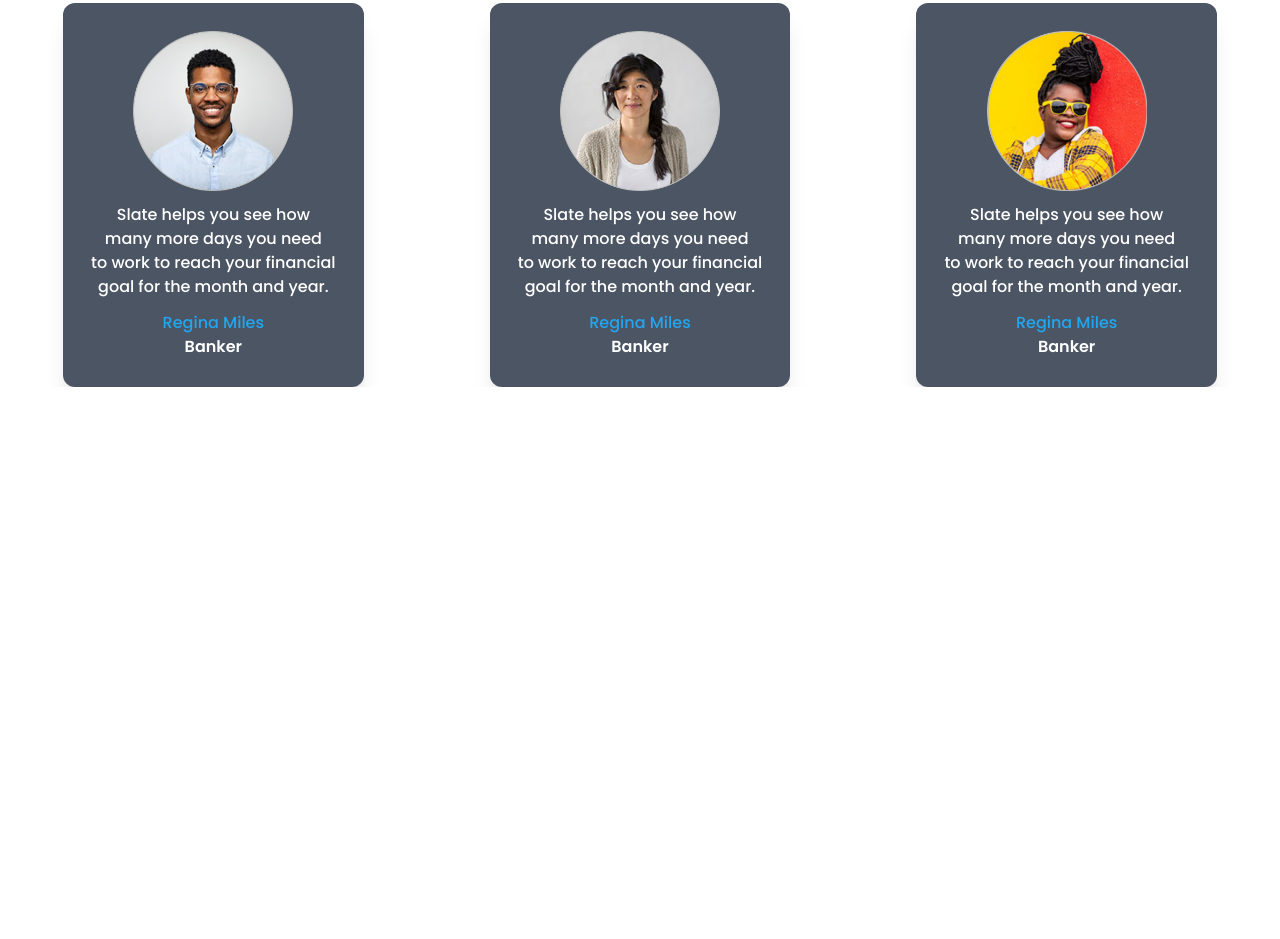
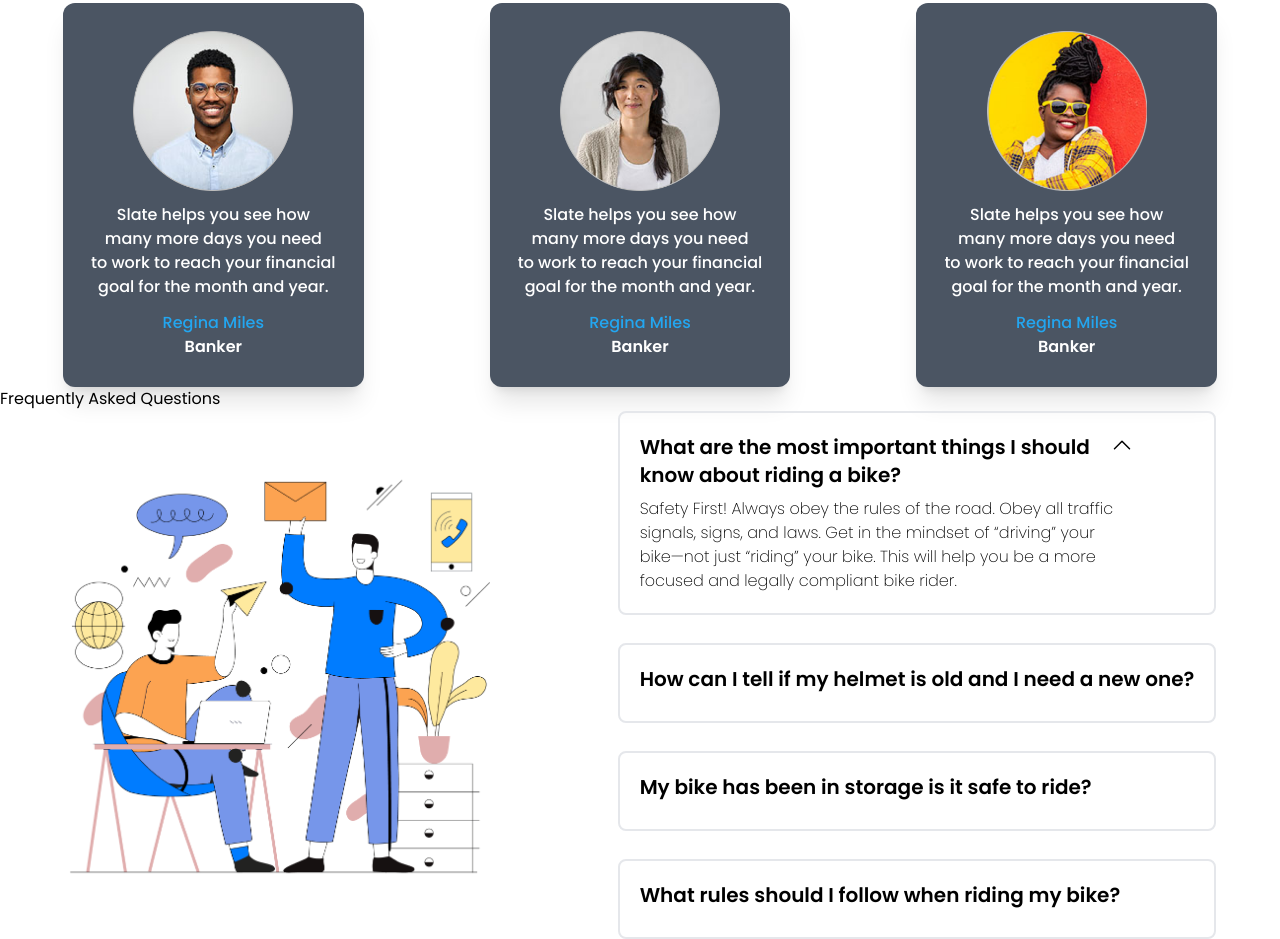
Before and after one commit to MHMIZAN09/biker-zone, a plain HTML site: page index.html in a window 1280 px wide. Shown: the part 1853-2792 px from the top of the page. Before the commit the page ends 2240 px from the top, so only its background shows below. Drawn offline with nearby package versions, Linux system fonts and the light colour scheme.

Commit message:
add new section

```diff
--- a/index.html
+++ b/index.html
@@ -35,7 +35,8 @@
                 <p class="text-base font-medium text-white pb-8">Amet minim mollit non deserunt ullamco est sit aliqua
                     <br>
                     dolor do amet sint. Velit officia
-                    consequat duis enim velit <br> mollit. Exercitation veniam consequat sunt nostrud amet.</p>
+                    consequat duis enim velit <br> mollit. Exercitation veniam consequat sunt nostrud amet.
+                </p>
                 <button class="p-2.5 text-base text-white font-medium bg-[#E76F51] rounded-lg">Purchase</button>
             </div>
             <img src="images/others/honda.png" alt="">
@@ -60,29 +61,33 @@
                     <img class="w-80 h-64 rounded-lg pb-8" src="images/others/latest1.png" alt="">
                     <h3 class="text-3xl text-black font-semibold">Ducati XDIAVEL S-73</h3>
                     <p class="text-base text-[#6C6C6C] font-light pt-3 pb-3">Lorem ipsum dolor sit amet, consectetur
-                        <br> adipiscing elit. Lacus, fermentum amet <br> faucibus sed id nisi lectus at.</p>
+                        <br> adipiscing elit. Lacus, fermentum amet <br> faucibus sed id nisi lectus at.
+                    </p>
                     <button class="bg-[#E76F51] text-lg text-white font-medium p-4 rounded-lg">Read More</button>
                 </div>
                 <div class="bg-slate-300 rounded-lg p-5">
                     <img class="w-80 h-64 rounded-lg" src="images/others/latest2.png" alt="">
                     <h3 class="text-3xl text-black font-semibold">Ducati XDIAVEL S-73</h3>
                     <p class="text-base text-[#6C6C6C] font-light pt-3 pb-3">Lorem ipsum dolor sit amet, consectetur
-                        <br> adipiscing elit. Lacus, fermentum amet <br> faucibus sed id nisi lectus at.</p>
+                        <br> adipiscing elit. Lacus, fermentum amet <br> faucibus sed id nisi lectus at.
+                    </p>
                     <button class="bg-white text-lg text-[#E76F51] font-medium p-4 rounded-lg">Read More</button>
                 </div>
                 <div class="bg-slate-300 rounded-lg p-5">
                     <img class="w-80 h-64 rounded-lg" src="images/others/latest3.png" alt="">
                     <h3 class="text-3xl text-black font-semibold">Ducati XDIAVEL S-73</h3>
                     <p class="text-base text-[#6C6C6C] font-light pt-3 pb-3">Lorem ipsum dolor sit amet, consectetur
-                        <br> adipiscing elit. Lacus, fermentum amet <br> faucibus sed id nisi lectus at.</p>
+                        <br> adipiscing elit. Lacus, fermentum amet <br> faucibus sed id nisi lectus at.
+                    </p>
                     <button class="bg-white text-lg text-[#E76F51] font-medium p-4 rounded-lg">Read More</button>
                 </div>
             </div>
         </section>
         <section>
             <div class="pt-16">
-                <h1 class="text-7xl text-black font-semibold text-center pb-16">Happy <span class="text-[#E76F51]">Clients says</span></h1>
-                <div class="flex justify-around items-center">
+                <h1 class="text-6xl md:text-7xl lg:text-7xl text-black font-semibold text-center pb-16">Happy <span
+                        class="text-[#E76F51]">Clients says</span></h1>
+                <div class="flex flex-col gap-y-9 md:flex-row lg:flex-row justify-around items-center">
                     <div class="bg-gray-600 shadow-xl items-center text-center p-7 rounded-xl">
                         <img class="h-40 w-40 m-auto" src="images/others/user-1.png" alt="">
                         <p class="text-base text-white font-medium pt-3">Slate helps you see how
@@ -94,7 +99,7 @@
                         <h4 class="text-base text-white font-semibold">Banker</h4>
                     </div>
                     <div class="bg-gray-600 shadow-xl items-center text-center p-7 rounded-xl">
-                        <img class="h-40 w-40 m-auto"  src="images/others/user-2.png" alt="">
+                        <img class="h-40 w-40 m-auto" src="images/others/user-2.png" alt="">
                         <p class="text-base text-white font-medium pt-3">Slate helps you see how
                             <br> many more days you need
                             <br>to work to reach your financial
@@ -111,7 +116,7 @@
                         <h4 class="text-base text-white font-semibold">Banker</h4>
                     </div>
                     <div class="bg-gray-600 shadow-xl items-center text-center p-7 rounded-xl">
-                        <img class="h-40 w-40 m-auto"  src="images/others/user-3.png" alt="">
+                        <img class="h-40 w-40 m-auto" src="images/others/user-3.png" alt="">
                         <p class="text-base text-white font-medium pt-3"> Slate helps you see how
                             <br> many more days you need
                             <br>to work to reach your financial
@@ -123,6 +128,40 @@
                 </div>
             </div>
         </section>
+        <section>
+            <h1>Frequently Asked Questions</h1>
+            <div class="flex justify-around items-center">
+                <img class="w-1/3 h-auto" src="images/others/Frame.png" alt="">
+                <div class="space-y-7">
+                    <div class="border-2 p-5 rounded-lg">
+                        <h3 class="text-xl text-black font-semibold pb-2 inline-flex gap-5">What are the most important things I should
+                            <br>know about riding a bike?
+                            <svg xmlns="http://www.w3.org/2000/svg" fill="none" viewBox="0 0 24 24" stroke-width="1.5" stroke="currentColor" class="w-6 h-6">
+                                <path stroke-linecap="round" stroke-linejoin="round" d="M4.5 15.75l7.5-7.5 7.5 7.5" />
+                              </svg>
+
+                        </h3>
+                        <p class="text-base font-extralight">Safety First! Always obey the rules of the road. Obey all traffic <br>
+                            signals, signs, and laws. Get in the mindset of “driving” your <br>
+                            bike—not just “riding” your bike. This will help you be a more <br>
+                            focused and legally compliant bike rider. </p>
+                    </div>
+                    <div class="border-2 p-5 rounded-lg">
+                        <h3 class="text-xl text-black font-semibold pb-2">How can I tell if my helmet is
+                            old and I need a
+                            new one?</h3>
+                    </div>
+                    <div class="border-2 p-5 rounded-lg">
+                        <h3 class="text-xl text-black font-semibold pb-2">My bike has been in storage is
+                            it safe to ride?</h3>
+                    </div>
+                    <div class="border-2 p-5 rounded-lg">
+                        <h3 class="text-xl text-black font-semibold pb-2">What rules should I follow when
+                            riding my bike?</h3>
+                    </div>
+                </div>
+            </div>
+        </section>
     </main>
 </body>
 
```
Also changed, not shown: images/others/Frame.png (added).
